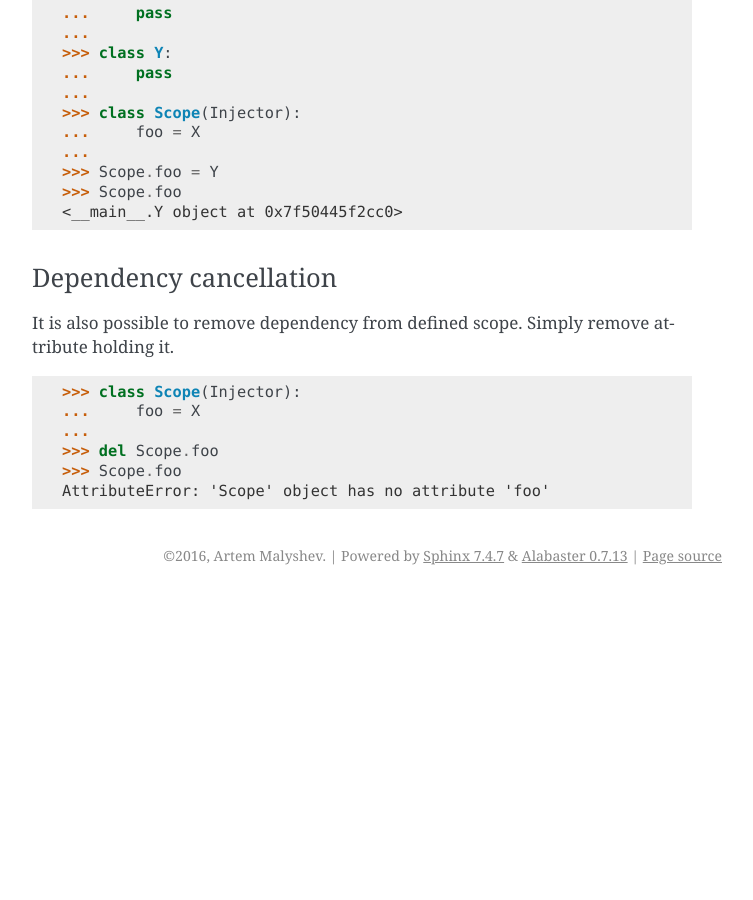
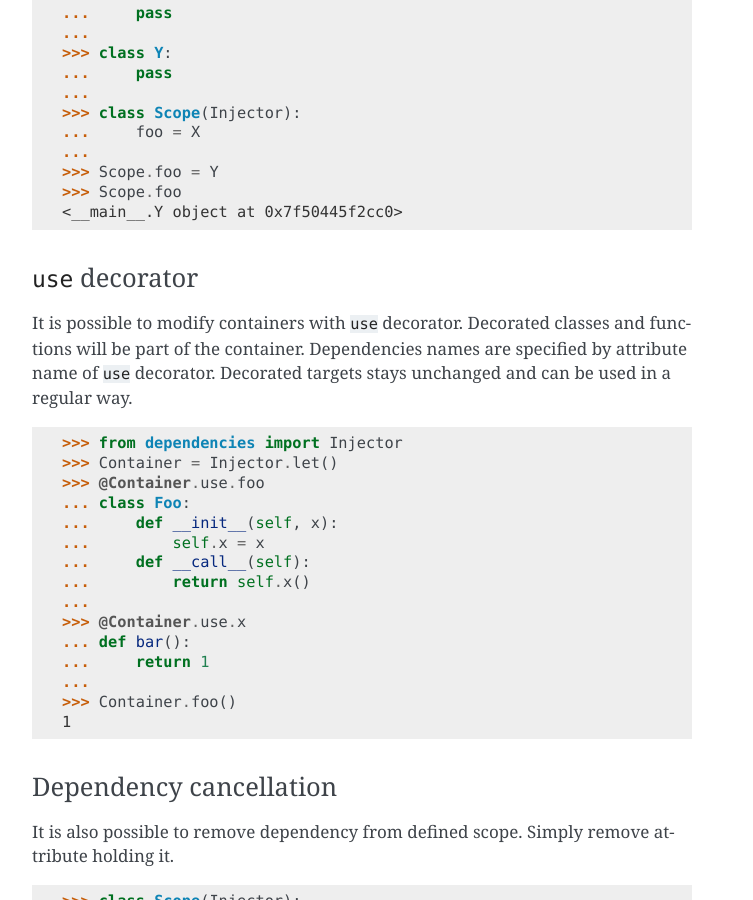
Before and after one commit to proofit404/dependencies, a Sphinx documentation site: the page built from docs/usage.rst, in a window 1280 px wide and 900 px high, scrolled down 3743 px. Shown: the whole window, without its empty margins (388-1141 px from the left). Built offline with Sphinx 7.4.7, drawn with Linux system fonts in a browser that asks for light colours; before the commit the page ends 4338 px from its top, so only the background shows below that.

Commit message:
Document decorator based container modification.

```diff
--- a/docs/usage.rst
+++ b/docs/usage.rst
@@ -204,6 +204,32 @@ existed scope and can replace already specified dependencies.
     >>> Scope.foo
     <__main__.Y object at 0x7f50445f2cc0>
 
+``use`` decorator
++++++++++++++++++
+
+It is possible to modify containers with ``use`` decorator.  Decorated
+classes and functions will be part of the container.  Dependencies
+names are specified by attribute name of ``use`` decorator.  Decorated
+targets stays unchanged and can be used in a regular way.
+
+.. code:: python
+
+    >>> from dependencies import Injector
+    >>> Container = Injector.let()
+    >>> @Container.use.foo
+    ... class Foo:
+    ...     def __init__(self, x):
+    ...         self.x = x
+    ...     def __call__(self):
+    ...         return self.x()
+    ...
+    >>> @Container.use.x
+    ... def bar():
+    ...     return 1
+    ...
+    >>> Container.foo()
+    1
+
 Dependency cancellation
 +++++++++++++++++++++++
 
```
Also changed, not shown: 1 other file.
